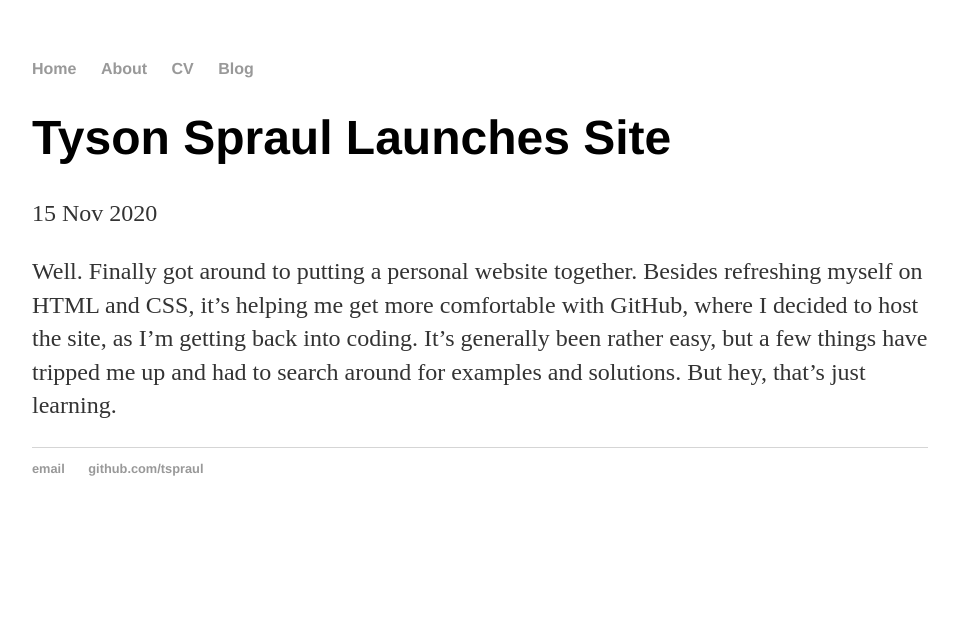
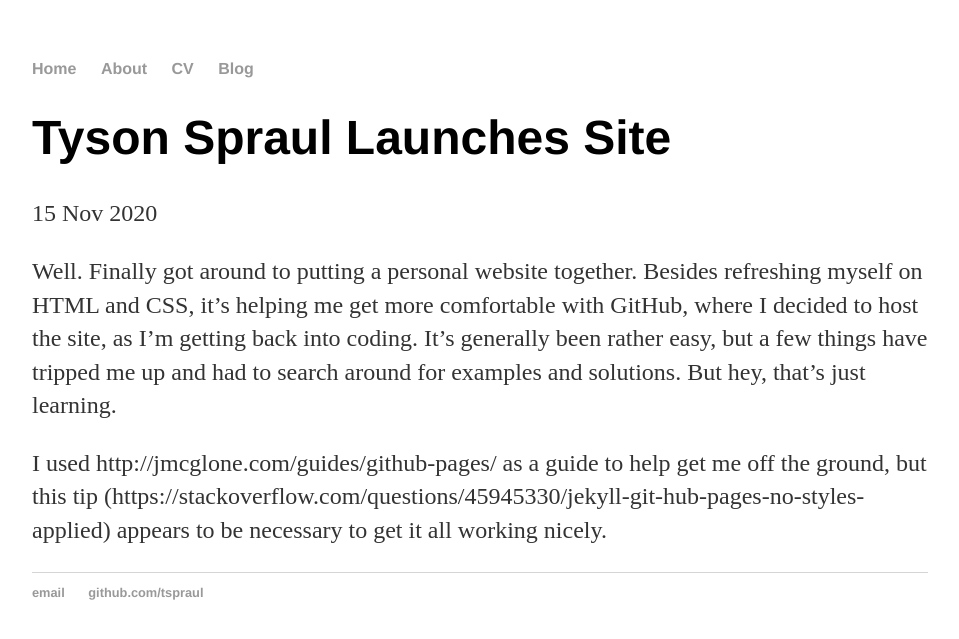
Before and after one commit to tspraul/tspraul, a Jekyll site: the page built from _posts/2020-11-15-tyson-spraul-site-launched.md, in a window 1280 px wide. Shown: the top 639 px of the page, without its empty margins (160-1119 px from the left). Built offline with Jekyll 4.4.1, drawn with Linux system fonts in a browser that asks for light colours.

Commit message:
Update 2020-11-15-tyson-spraul-site-launched.md

```diff
--- a/_posts/2020-11-15-tyson-spraul-site-launched.md
+++ b/_posts/2020-11-15-tyson-spraul-site-launched.md
@@ -8,3 +8,5 @@ Well. Finally got around to putting a personal website together. Besides refresh
 helping me get more comfortable with GitHub, where I decided to host the site, as I'm getting back into coding.
 It's generally been rather easy, but a few things have tripped me up and had to search around for examples and solutions.
 But hey, that's just learning.
+
+I used http://jmcglone.com/guides/github-pages/ as a guide to help get me off the ground, but this tip (https://stackoverflow.com/questions/45945330/jekyll-git-hub-pages-no-styles-applied) appears to be necessary to get it all working nicely.
```
